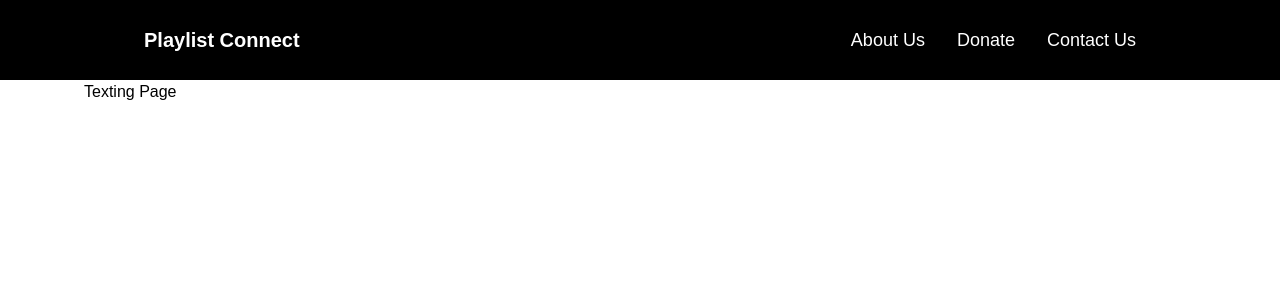
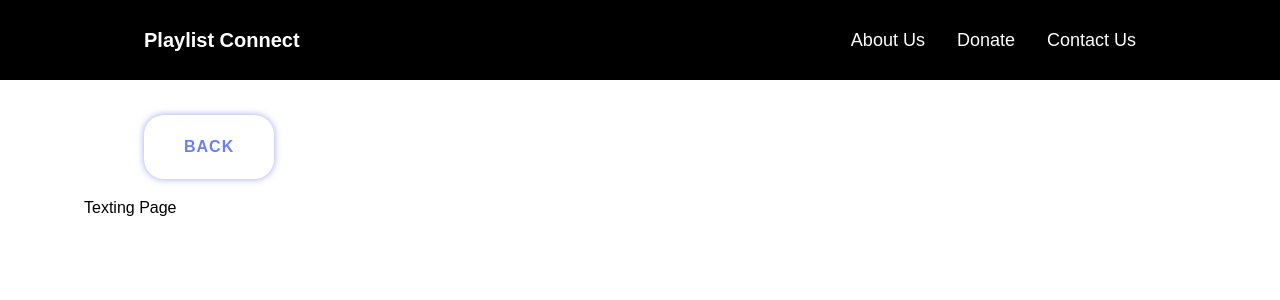
Before and after one commit to mcabrejos24/MusicConnectApi, a React (Create React App) app: page /texting in a window 1280 px wide. Shown: the top 300 px of the page. Built offline with nearby package versions, Linux system fonts and the light colour scheme; no server answers.

Commit message:
adds back button to other home links besides onhere

```diff
--- a/src/scenes/HomeSPA/Email/index.js
+++ b/src/scenes/HomeSPA/Email/index.js
@@ -1,9 +1,10 @@
-import React from 'react';
+import BackButton from '../components/BackButton';
 
 export default function Email() {
 
     return (
         <div className="content">
+            <BackButton></BackButton>
             <p>Email Page</p>
         </div>
     );
--- a/src/scenes/HomeSPA/Texting/index.js
+++ b/src/scenes/HomeSPA/Texting/index.js
@@ -1,9 +1,10 @@
-import React from 'react';
+import BackButton from '../components/BackButton';
 
 export default function Texting() {
 
     return (
         <div className="content">
+            <BackButton></BackButton>
             <p>Texting Page</p>
         </div>
     );
```
